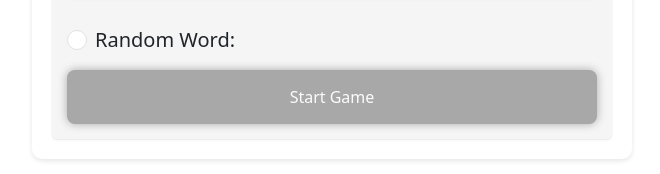
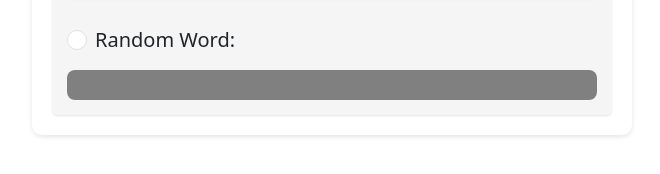
Before and after one commit to akbrest/matrix-scrabble, a React (Vite) app in the folder matrixscrabble.client/: page /games in a window 1280 px wide. Shown: the part 329-503 px from the top of the page, without its empty margins (308-968 px from the left). Built offline with nearby package versions, Linux system fonts and the light colour scheme; no server answers.

Commit message:
fix conflicts

```diff
--- a/matrixscrabble.client/src/Components/GamesPage/GameForm.tsx
+++ b/matrixscrabble.client/src/Components/GamesPage/GameForm.tsx
@@ -201,9 +201,7 @@ const GameForm = () => {
                                 </div></div>
                         ) : (<div></div>)}
 
-                        <Button variant="primary" type="submit" disabled={isButtonDisabled ? true : false} style={isButtonDisabled ? styles.disabledButton : styles.enabledButton}>
-                            Start Game
-                        </Button>
+                        <button type="submit" disabled={isButtonDisabled ? true : false} className={isButtonDisabled ? "disabledButton btn-disabled" : "enabledButton btn-enabled"}></button>
                     </form>
                 </div>
             </Form.Group>
@@ -212,38 +210,3 @@ const GameForm = () => {
 };
 
 export default GameForm;
-
-const styles = {
-    container: {
-        textAlign: 'center',
-        margin: 'auto',
-        padding: '20px',
-        width: 400,
-    },
-    heading: {
-        fontSize: '34px',
-        marginBottom: '10px',
-        color: "green",
-        borderBottom: "3px solid green",
-        paddingBottom: 20,
-        borderRadius: "8px",
-    },
-    disabledButton: {
-        backgroundColor: 'gray',
-        color: 'white',
-        cursor: 'not-allowed',
-        padding: 15,
-        borderRadius: "8px",
-        border: "none",
-        boxShadow: "0px 0px 10px 0px grey",
-    },
-    enabledButton: {
-        backgroundColor: 'red',
-        color: 'white',
-        cursor: 'pointer',
-        padding: 15,
-        borderRadius: "8px",
-        border: "none",
-        boxShadow: "0px 0px 10px 0px grey",
-    },
-};
```
Also changed, not shown: matrixscrabble.client/src/App.css (+0 -15 lines).
